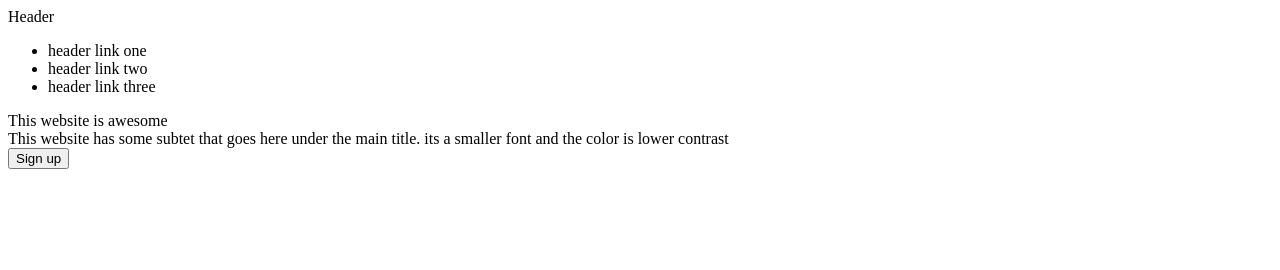
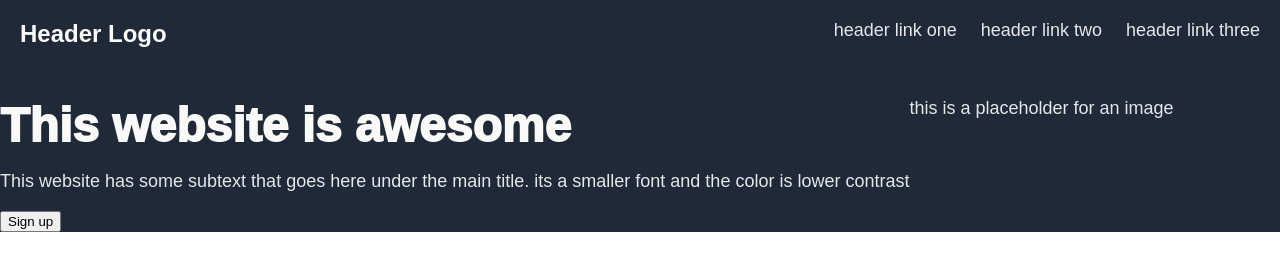
Before and after one commit to kaitok44/project-landing-page, a plain HTML site: page index.html in a window 1280 px wide. Drawn offline with Linux system fonts and the light colour scheme.

Commit message:
add first part of html  and css

```diff
--- a/index.html
+++ b/index.html
@@ -7,17 +7,22 @@
     <link rel="stylesheet" href="style.css">
 </head>
 <body>
-    <div class="header">Header</div>
-    <div class="subheaders">
+    <div class="header-section">
+    <div class="header">Header Logo</div>
         <ul>
             <li>header link one</li>
             <li>header link two</li>
             <li>header link three</li>
         </ul>
     </div>
+    <div class="section-one">
+    <div class="section-one-left">
     <div class="main-title">This website is awesome</div>
-    <div class="body-text">This website has some subtet that goes here under the main title. its a smaller font and the color is lower contrast</div>
+    <p>This website has some subtext that goes here under the main title. its a smaller font and the color is lower contrast</p>
     <button>Sign up</button>
+    </div>
+    <div class="image-placeholder">this is a placeholder for an image</div>
+    </div>
 
 
 
--- a/style.css
+++ b/style.css
@@ -0,0 +1,43 @@
+*{
+font-family: Arial, Helvetica, sans-serif;
+}
+
+body {
+    min-height: 100vh;
+    margin: 0;
+    padding: 0, 60px;
+}
+.header-section,
+.section-one {
+    background: #1f2937;
+    color: #e5e7eb;
+    font-size: 18px;
+}
+.header {
+    font-size: 24px;
+    color: #f9faf8;
+    font-weight: 700;
+}
+.main-title {
+    font-size: 48px;
+    font-weight: 1000;
+    color: #f9faf8;
+}
+
+.header-section {
+    padding: 20px;
+    display: flex;
+    justify-content: space-between;
+    padding-bottom: 50px;
+}
+ul {
+    list-style: none;
+    display: flex;
+    justify-content: space-around;
+    gap: 24px;
+    margin: 0;
+}
+
+.section-one {
+    display: flex;
+}
```
